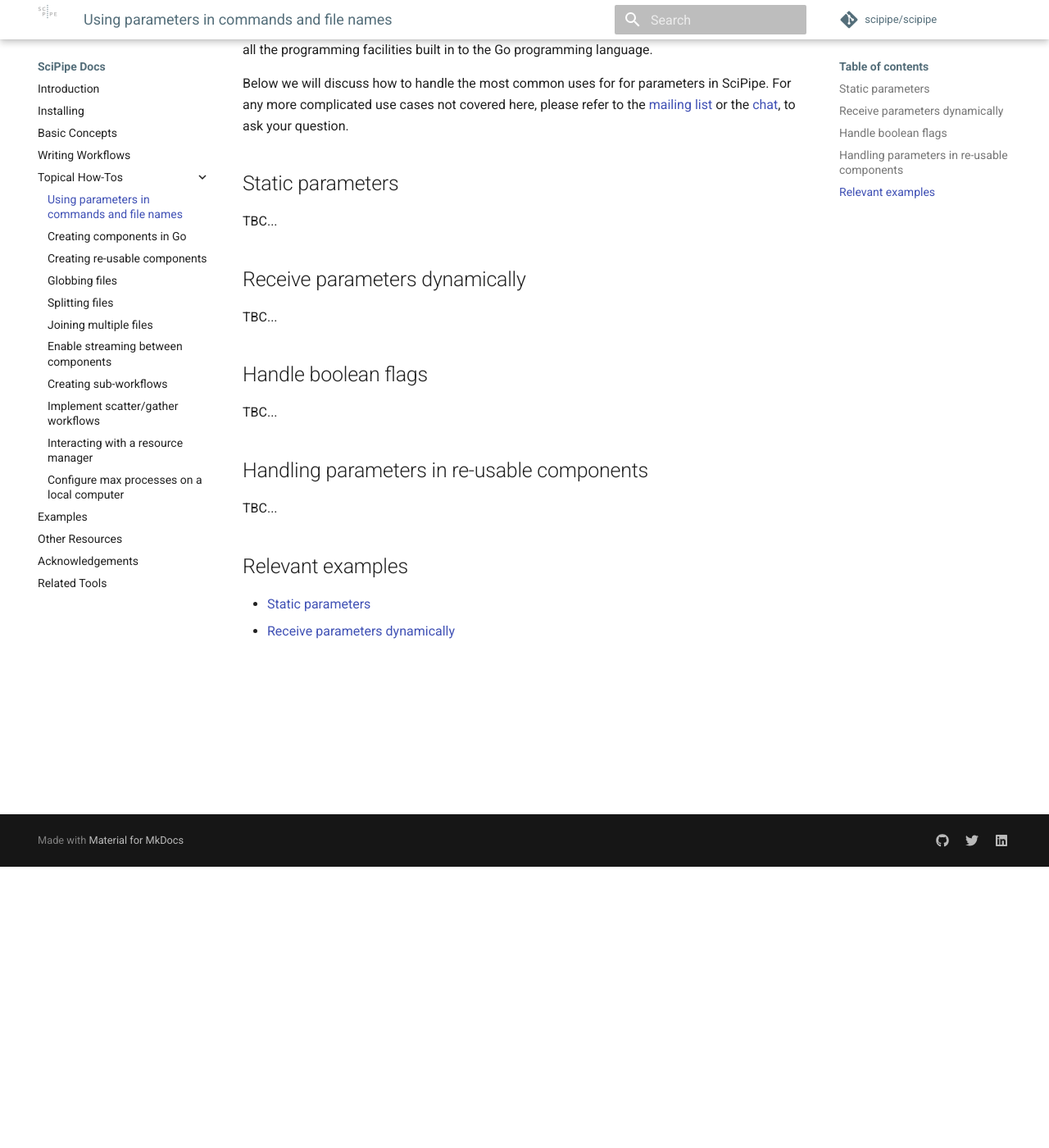
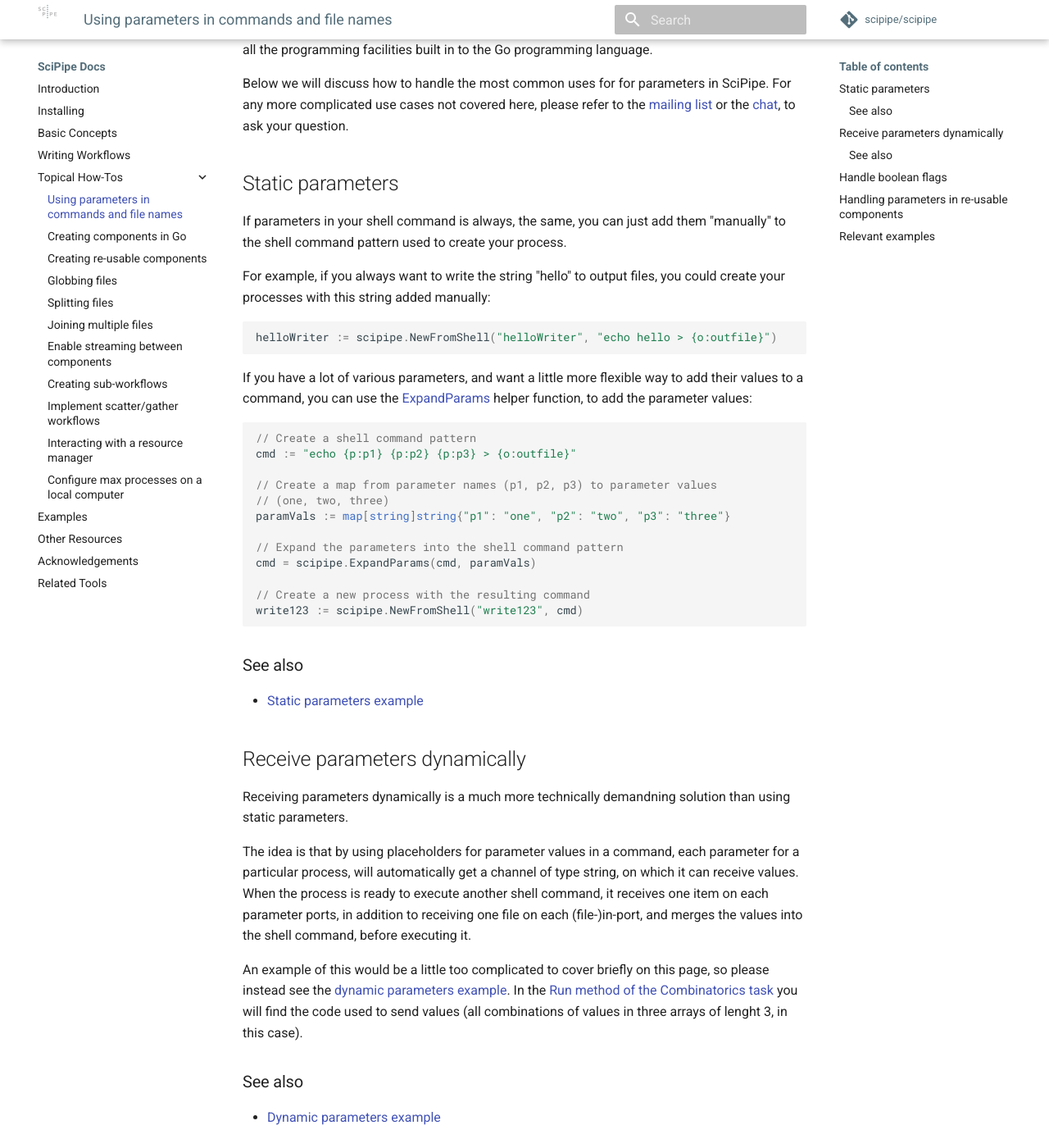
Before and after one commit to scipipe/scipipe, an MkDocs documentation site: the page built from docs/howtos/parameters.md, in a window 1280 px wide and 1400 px high, scrolled down 343 px. Shown: the whole window at 82% size. Built offline with MkDocs 1.6.1 and Material for MkDocs 9.7.7, drawn with Linux system fonts in a browser that asks for light colours; comment, search, counter and statistics services are not loaded; old or Windows-style settings are respelled for this version of MkDocs; some of the changed text lies outside the part shown.

Commit message:
Beef up parameters howto page even more"

````diff
--- a/docs/howtos/parameters.md
+++ b/docs/howtos/parameters.md
@@ -18,19 +18,70 @@
 
 ## Static parameters
 
-TBC...
+If parameters in your shell command is always, the same, you can just add them
+"manually" to the shell command pattern used to create your process.
+
+For example, if you always want to write the string "hello" to output files,
+you could create your processes with this string added manually:
+
+```go
+helloWriter := scipipe.NewFromShell("helloWriter", "echo hello > {o:outfile}")
+```
+
+If you have a lot of various parameters, and want a little more flexible way
+to add their values to a command, you can use the [ExpandParams](https://godoc.org/github.com/scipipe/scipipe#ExpandParams)
+helper function, to add the parameter values:
+
+```go
+// Create a shell command pattern
+cmd := "echo {p:p1} {p:p2} {p:p3} > {o:outfile}"
+
+// Create a map from parameter names (p1, p2, p3) to parameter values
+// (one, two, three)
+paramVals := map[string]string{"p1": "one", "p2": "two", "p3": "three"}
+
+// Expand the parameters into the shell command pattern
+cmd = scipipe.ExpandParams(cmd, paramVals)
+
+// Create a new process with the resulting command
+write123 := scipipe.NewFromShell("write123", cmd)
+```
+
+### See also
+
+- [Static parameters example](https://github.com/scipipe/scipipe/blob/master/examples/static_params/staticparams.go)
 
 ## Receive parameters dynamically
 
-TBC...
+Receiving parameters dynamically is a much more technically demandning solution
+than using static parameters.
+
+The idea is that by using placeholders for parameter values in a command, each
+parameter for a particular process, will automatically get a channel of type
+string, on which it can receive values. When the process is ready to execute
+another shell command, it receives one item on each parameter ports, in
+addition to receiving one file on each (file-)in-port, and merges the values
+into the shell command, before executing it.
+
+An example of this would be a little too complicated to cover briefly on this
+page, so please instead see the [dynamic parameters example](https://github.com/scipipe/scipipe/blob/master/examples/param_channels/params.go).
+In the [Run method of the Combinatorics task](https://github.com/scipipe/scipipe/blob/master/examples/param_channels/params.go#L58-L70)
+you will find the code used to send values (all combinations of values in three
+arrays of lenght 3, in this case).
+
+### See also
+
+- [Dynamic parameters example](https://github.com/scipipe/scipipe/blob/master/examples/param_channels/params.go)
 
 ## Handle boolean flags
 
-TBC...
+*Topic coming soon. Please add it as a support request in the [issue tracker](https://github.com/scipipe/scipipe/issues)
+if you need this information fast, and we can prioritize writing it asap.*
 
 ## Handling parameters in re-usable components
 
-TBC...
+*Topic coming soon. Please add it as a support request in the [issue tracker](https://github.com/scipipe/scipipe/issues)
+if you need this information fast, and we can prioritize writing it asap.*
 
 ## Relevant examples
 
````
